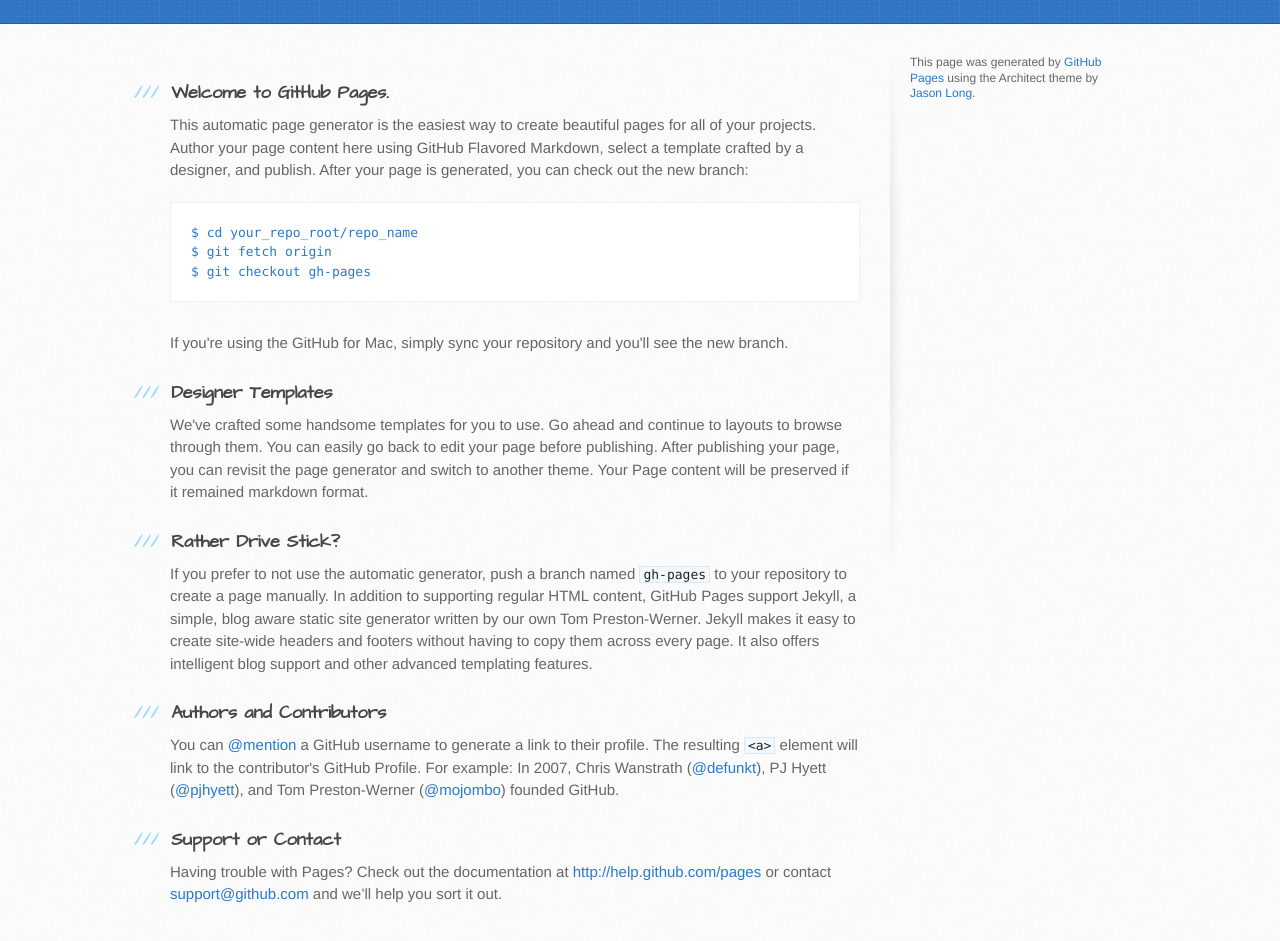
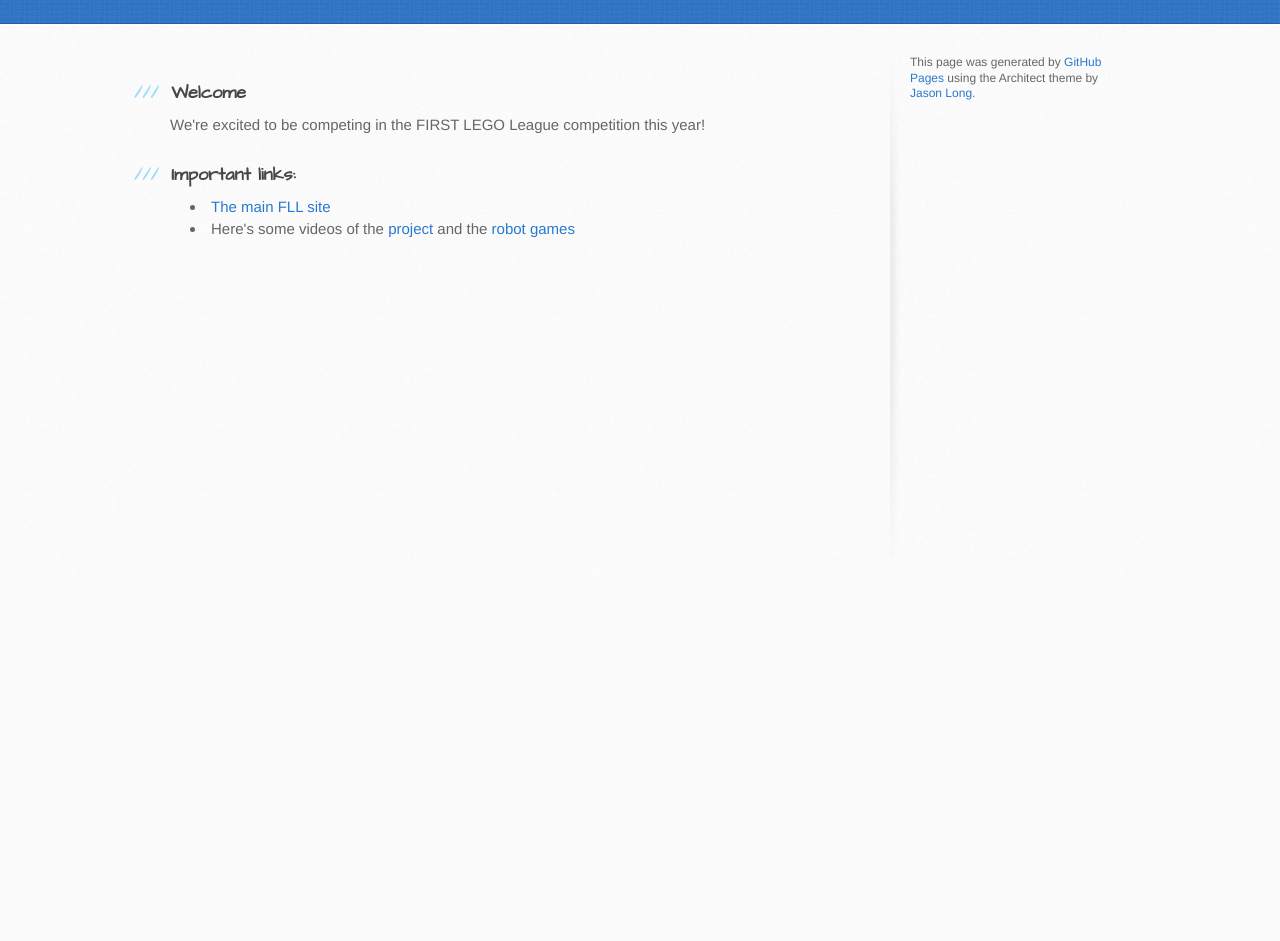
Before and after one commit to nickcreider/AllSaintsBARobotics.github.io, a plain HTML site: page index.html in a window 1280 px wide. Shown: the part 249-1190 px from the top of the page. After the commit the page ends 831 px from the top, so only its background shows below. Drawn offline with Linux system fonts and the light colour scheme.

Commit message:
Replace master branch with page content via GitHub

```diff
--- a/index.html
+++ b/index.html
@@ -13,7 +13,7 @@
     <script src="//html5shiv.googlecode.com/svn/trunk/html5.js"></script>
     <![endif]-->
 
-    <title>AllSaintsBARobotics.github.io by AllSaintsBARobotics</title>
+    <title>All Saints Robotics Club by AllSaintsBARobotics</title>
   </head>
 
   <body>
@@ -29,36 +29,18 @@
       <div class="inner clearfix">
         <section id="main-content">
           <h3>
-<a name="welcome-to-github-pages" class="anchor" href="#welcome-to-github-pages"><span class="octicon octicon-link"></span></a>Welcome to GitHub Pages.</h3>
+<a name="welcome" class="anchor" href="#welcome"><span class="octicon octicon-link"></span></a>Welcome</h3>
 
-<p>This automatic page generator is the easiest way to create beautiful pages for all of your projects. Author your page content here using GitHub Flavored Markdown, select a template crafted by a designer, and publish. After your page is generated, you can check out the new branch:</p>
-
-<pre><code>$ cd your_repo_root/repo_name
-$ git fetch origin
-$ git checkout gh-pages
-</code></pre>
-
-<p>If you're using the GitHub for Mac, simply sync your repository and you'll see the new branch.</p>
+<p>We're excited to be competing in the FIRST LEGO League competition this year!</p>
 
 <h3>
-<a name="designer-templates" class="anchor" href="#designer-templates"><span class="octicon octicon-link"></span></a>Designer Templates</h3>
+<a name="important-links" class="anchor" href="#important-links"><span class="octicon octicon-link"></span></a>Important links:</h3>
 
-<p>We've crafted some handsome templates for you to use. Go ahead and continue to layouts to browse through them. You can easily go back to edit your page before publishing. After publishing your page, you can revisit the page generator and switch to another theme. Your Page content will be preserved if it remained markdown format.</p>
-
-<h3>
-<a name="rather-drive-stick" class="anchor" href="#rather-drive-stick"><span class="octicon octicon-link"></span></a>Rather Drive Stick?</h3>
-
-<p>If you prefer to not use the automatic generator, push a branch named <code>gh-pages</code> to your repository to create a page manually. In addition to supporting regular HTML content, GitHub Pages support Jekyll, a simple, blog aware static site generator written by our own Tom Preston-Werner. Jekyll makes it easy to create site-wide headers and footers without having to copy them across every page. It also offers intelligent blog support and other advanced templating features.</p>
-
-<h3>
-<a name="authors-and-contributors" class="anchor" href="#authors-and-contributors"><span class="octicon octicon-link"></span></a>Authors and Contributors</h3>
-
-<p>You can <a href="https://github.com/blog/821" class="user-mention">@mention</a> a GitHub username to generate a link to their profile. The resulting <code>&lt;a&gt;</code> element will link to the contributor's GitHub Profile. For example: In 2007, Chris Wanstrath (<a href="https://github.com/defunkt" class="user-mention">@defunkt</a>), PJ Hyett (<a href="https://github.com/pjhyett" class="user-mention">@pjhyett</a>), and Tom Preston-Werner (<a href="https://github.com/mojombo" class="user-mention">@mojombo</a>) founded GitHub.</p>
-
-<h3>
-<a name="support-or-contact" class="anchor" href="#support-or-contact"><span class="octicon octicon-link"></span></a>Support or Contact</h3>
-
-<p>Having trouble with Pages? Check out the documentation at <a href="http://help.github.com/pages">http://help.github.com/pages</a> or contact <a href="mailto:support@github.com">support@github.com</a> and we’ll help you sort it out.</p>
+<ul>
+<li><a href="http://www.firstlegoleague.org/challenge/2014fllworldclass">The main FLL site</a></li>
+<li>Here's some videos of the <a href="http://youtu.be/pJtYNHEqWmU">project</a> and the <a href="http://youtu.be/po9j6vpuW7A">robot games</a>
+</li>
+</ul>
         </section>
 
         <aside id="sidebar">
```
Also changed, not shown: params.json (+1 -1 lines).
